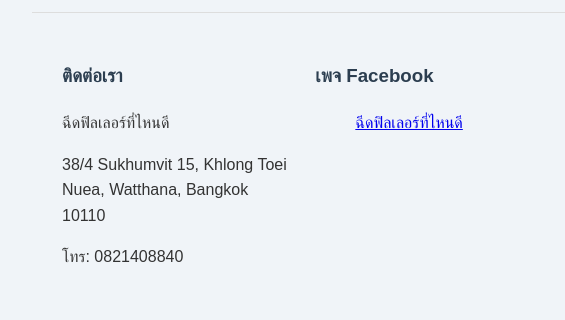
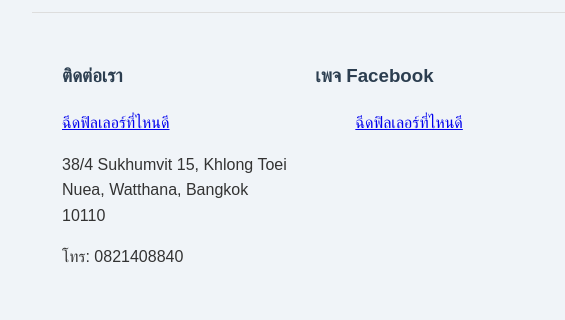
Before and after one commit to piyasikaganesha/master, a plain HTML site: page must-know-about-filler.html in a window 1280 px wide. Shown: the part 5814-6134 px from the top of the page, 208-773 px from the left. Drawn offline with Linux system fonts and the light colour scheme.

Commit message:
Update must-know-about-filler.html

```diff
--- a/must-know-about-filler.html
+++ b/must-know-about-filler.html
@@ -351,7 +351,7 @@
             <div class="footer-content">
                 <div class="footer-section">
                     <h3>ติดต่อเรา</h3>
-                    <p>ฉีดฟิลเลอร์ที่ไหนดี</p>
+                    <p><a href="./index.html">ฉีดฟิลเลอร์ที่ไหนดี</a></p>
                     <p>38/4 Sukhumvit 15, Khlong Toei Nuea, Watthana, Bangkok 10110</p>
                     <p>โทร: 0821408840</p>
                 </div>
```
